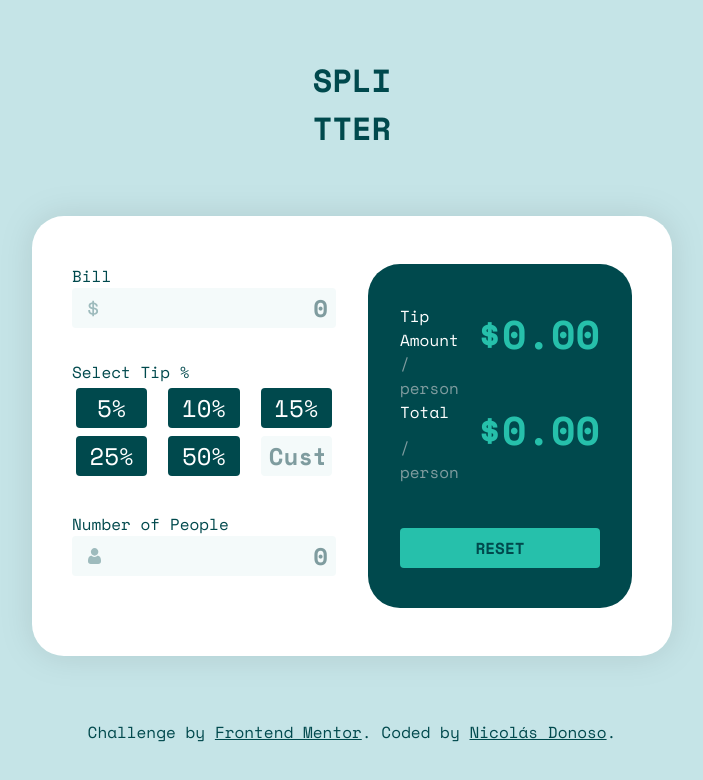
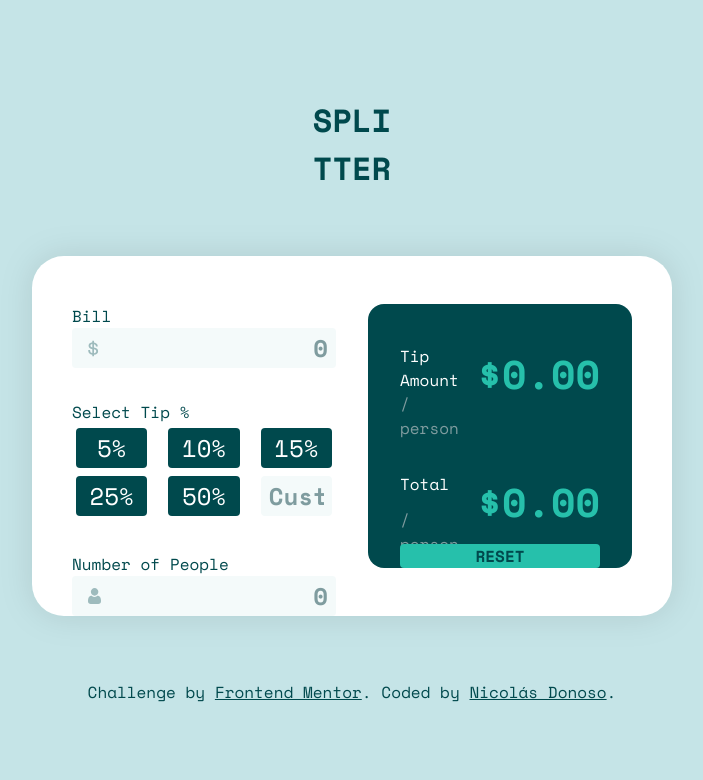
Before and after one commit to Sir-Floppa/Frontend-Mentor-05-Tip-Calculator-App, an Angular app: page / in a window 1280 px wide. Shown: the top 780 px of the page, without its empty margins (288-991 px from the left). Built offline with nearby package versions, Linux system fonts and the light colour scheme.

Commit message:
added reset function

```diff
--- a/src/app/answer/answer.component.html
+++ b/src/app/answer/answer.component.html
@@ -1,5 +1,5 @@
 <section>
-  <div>
+  <div class="container">
     <div class="answers">
       <div class="amount">
         <p>Tip Amount</p>
@@ -17,5 +17,5 @@
     </div>
   </div>
 
-  <button>Reset</button>
+  <button (click)="reset()">Reset</button>
 </section>
--- a/src/app/answer/answer.component.scss
+++ b/src/app/answer/answer.component.scss
@@ -1,14 +1,15 @@
 section {
   background-color: hsl(183, 100%, 15%);
-  padding: 2.5rem 2rem ;
-  border-radius: 2rem;
+  padding: 2.5rem 2rem;
+  border-radius: 1rem;
   display: flex;
   flex-direction: column;
   justify-content: space-between;
   height: 100%;
 }
 
-p, div {
+p,
+div {
   color: white;
 }
 
@@ -20,14 +21,18 @@ button {
   text-transform: uppercase;
   border: none;
   background-color: hsl(172, 67%, 45%);
-  border-radius: .25rem;
+  border-radius: 0.25rem;
 
   &:hover {
-    background-color: #A0E7DF;
+    background-color: #a0e7df;
   }
 
   &:active {
     font-size: 1.05rem;
+  }
+
+  &:disabled {
+    opacity: 0.4;
   }
 }
 
@@ -45,10 +50,17 @@ button {
   color: hsl(184, 14%, 56%);
 }
 
-#tipAmount, #total {
+#tipAmount,
+#total {
   grid-row-start: 1;
   grid-row-end: 2;
   font-size: 2.5rem;
   font-weight: bold;
   color: hsl(172, 67%, 45%);
 }
+
+.container {
+  display: flex;
+  flex-direction: column;
+  gap: 2rem;
+}
--- a/src/app/answer/answer.component.ts
+++ b/src/app/answer/answer.component.ts
@@ -1,4 +1,4 @@
-import { Component, Input } from '@angular/core';
+import { Component, EventEmitter, Input, Output } from '@angular/core';
 
 @Component({
   selector: 'app-answer',
@@ -10,7 +10,13 @@ export class AnswerComponent {
   @Input() peopleNumber: number;
   @Input() percentage: number;
 
+  @Output() resetEvent = new EventEmitter<void>();
+
   calcTipPerPerson() {
     return ((this.bill / 100) * this.percentage) / this.peopleNumber;
   }
+
+  reset() {
+    this.resetEvent.emit();
+  }
 }
--- a/src/app/app.component.html
+++ b/src/app/app.component.html
@@ -2,6 +2,7 @@
 
 <main>
   <app-panel
+    [resetEvent]="resetEvent.asObservable()"
     (billEvent)="bill = $event"
     (peopleEvent)="peopleNumber = $event"
     (percentageEvent)="percentage = $event"
@@ -10,6 +11,7 @@
     [bill]="bill"
     [peopleNumber]="peopleNumber"
     [percentage]="percentage"
+    (resetEvent)="resetPanel()"
   ></app-answer>
 </main>
 
--- a/src/app/app.component.ts
+++ b/src/app/app.component.ts
@@ -1,4 +1,5 @@
 import { Component } from '@angular/core';
+import { Subject } from 'rxjs';
 
 @Component({
   selector: 'app-root',
@@ -9,4 +10,10 @@ export class AppComponent {
   bill: number;
   peopleNumber: number;
   percentage: number;
+
+  resetEvent: Subject<void> = new Subject<void>();
+
+  resetPanel() {
+    this.resetEvent.next();
+  }
 }
--- a/src/app/panel/panel.component.scss
+++ b/src/app/panel/panel.component.scss
@@ -8,9 +8,10 @@ form {
   width: 100%;
   display: flex;
   flex-direction: column;
-  justify-content: space-evenly;
+  justify-content: space-between;
   align-items: flex-start;
   gap: 2rem;
+  height: 100%;
 }
 
 input {
--- a/src/app/panel/panel.component.ts
+++ b/src/app/panel/panel.component.ts
@@ -1,20 +1,34 @@
-import { Component, EventEmitter, Output } from '@angular/core';
+import { Component, EventEmitter, Input, OnInit, Output } from '@angular/core';
+import { Observable, Subscription } from 'rxjs';
 
 @Component({
   selector: 'app-panel',
   templateUrl: './panel.component.html',
   styleUrls: ['./panel.component.scss']
 })
-export class PanelComponent {
-  bill: number;
-  peopleNumber: number;
-  percentage: number;
+export class PanelComponent implements OnInit{
+  bill?: number;
+  peopleNumber?: number;
+  percentage?: number;
 
-  customPercentage: number;
+  customPercentage?: number;
+
+  private eventSubscription: Subscription;
 
   @Output() billEvent = new EventEmitter<number>();
   @Output() peopleEvent = new EventEmitter<number>();
   @Output() percentageEvent = new EventEmitter<number>();
+
+  @Input() resetEvent: Observable<void>;
+
+  ngOnInit(): void {
+    this.eventSubscription = this.resetEvent.subscribe(() => {
+      this.bill = undefined;
+      this.peopleNumber = undefined;
+      this.percentage = undefined;
+      this.customPercentage = undefined;
+    })
+  }
 
   checkCustom() {
     const customCheck = document.querySelector('#radio-custom');
--- a/src/styles.scss
+++ b/src/styles.scss
@@ -21,5 +21,5 @@ body {
 
 app-root {
   width: 50%;
-  height: 55%;
+  height: 45%;
 }
```
